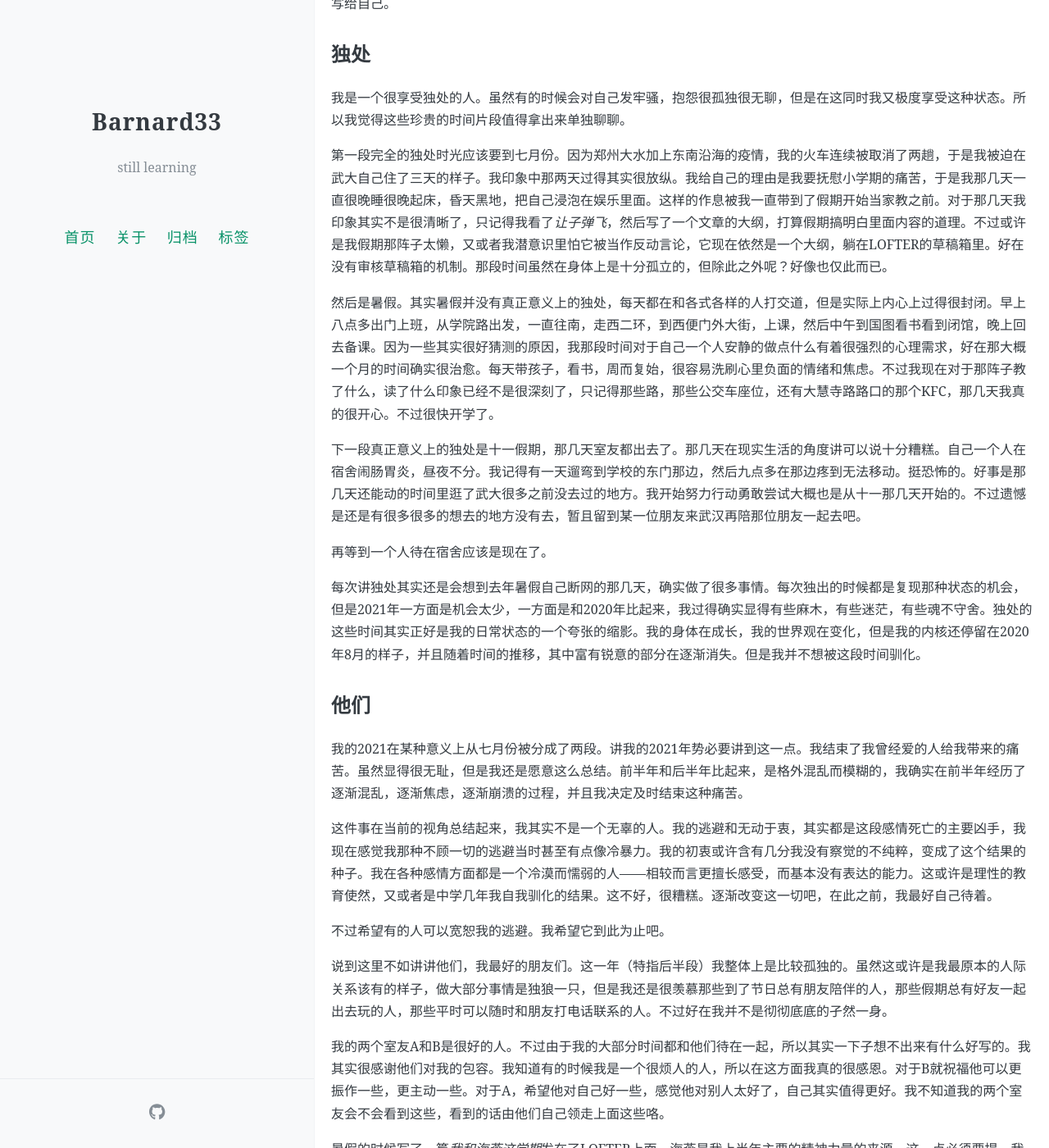
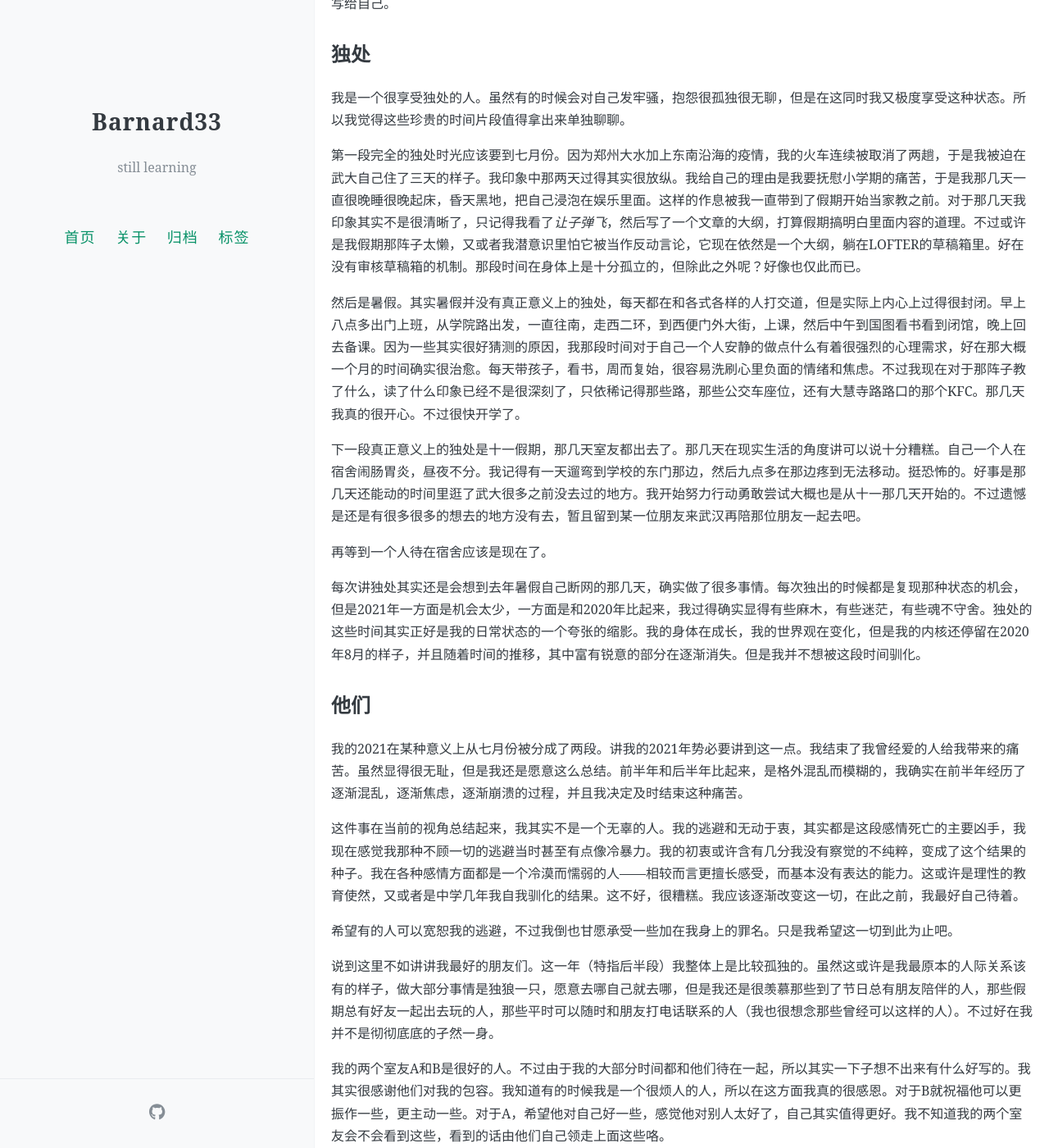
Before and after one commit to barnard33-233/barnard33_page, a Jekyll site: the page built from _posts/2022-1-1-new_year.md, in a window 1280 px wide and 1400 px high, scrolled down 440 px. Shown: the whole window at 82% size. Built offline with Jekyll 4.4.1, drawn with Linux system fonts in a browser that asks for light colours; comment, search, counter and statistics services are not loaded; some of the changed text lies outside the part shown.

Commit message:
slight changes in new_year

```diff
--- a/_posts/2022-1-1-new_year.md
+++ b/_posts/2022-1-1-new_year.md
@@ -22,9 +22,9 @@ comments: false
 
 我是一个很享受独处的人。虽然有的时候会对自己发牢骚，抱怨很孤独很无聊，但是在这同时我又极度享受这种状态。所以我觉得这些珍贵的时间片段值得拿出来单独聊聊。
 
-第一段完全的独处时光应该要到七月份。因为郑州大水加上东南沿海的疫情，我的火车连续被取消了两趟，于是我被迫在武大自己住了三天的样子。我印象中那两天过得其实很放纵。我给自己的理由是我要抚慰小学期的痛苦，于是我那几天一直很晚睡很晚起床，昏天黑地，把自己浸泡在娱乐里面。这样的作息被我一直带到了假期开始当家教之前。对于那几天我印象其实不是很清晰了，只记得我看了*让子弹飞*，然后写了一个文章的大纲，打算假期搞明白里面内容的道理。不过或许是我假期那阵子太懒，又或者我潜意识里怕它被当作反动言论，它现在依然是一个大纲，躺在LOFTER的草稿箱里。好在没有审核草稿箱的机制。那段时间虽然在身体上是十分孤立的，但除此之外呢？好像也仅此而已。
+第一段完全的独处时光应该要到七月份。因为郑州大水加上东南沿海的疫情，我的火车连续被取消了两趟，于是我被迫在武大自己住了三天的样子。我印象中那两天过得其实很放纵。我给自己的理由是我要抚慰小学期的痛苦，于是我那几天一直很晚睡很晚起床，昏天黑地，把自己浸泡在娱乐里面。这样的作息被我一直带到了假期开始当家教之前。对于那几天我印象其实不是很清晰了，只记得我看了*让子弹飞*，然后写了一个文章的大纲，打算假期搞明白里面内容的道理。不过或许是我假期那阵子太懒，又或者我潜意识里怕它被当作反动言论，它现在依然是一个大纲，躺在LOFTER的草稿箱里。好在没有审核草稿箱的机制。那段时间在身体上是十分孤立的，但除此之外呢？好像也仅此而已。
 
-然后是暑假。其实暑假并没有真正意义上的独处，每天都在和各式各样的人打交道，但是实际上内心上过得很封闭。早上八点多出门上班，从学院路出发，一直往南，走西二环，到西便门外大街，上课，然后中午到国图看书看到闭馆，晚上回去备课。因为一些其实很好猜测的原因，我那段时间对于自己一个人安静的做点什么有着很强烈的心理需求，好在那大概一个月的时间确实很治愈。每天带孩子，看书，周而复始，很容易洗刷心里负面的情绪和焦虑。不过我现在对于那阵子教了什么，读了什么印象已经不是很深刻了，只记得那些路，那些公交车座位，还有大慧寺路路口的那个KFC，那几天我真的很开心。不过很快开学了。
+然后是暑假。其实暑假并没有真正意义上的独处，每天都在和各式各样的人打交道，但是实际上内心上过得很封闭。早上八点多出门上班，从学院路出发，一直往南，走西二环，到西便门外大街，上课，然后中午到国图看书看到闭馆，晚上回去备课。因为一些其实很好猜测的原因，我那段时间对于自己一个人安静的做点什么有着很强烈的心理需求，好在那大概一个月的时间确实很治愈。每天带孩子，看书，周而复始，很容易洗刷心里负面的情绪和焦虑。不过我现在对于那阵子教了什么，读了什么印象已经不是很深刻了，只依稀记得那些路，那些公交车座位，还有大慧寺路路口的那个KFC。那几天我真的很开心。不过很快开学了。
 
 下一段真正意义上的独处是十一假期，那几天室友都出去了。那几天在现实生活的角度讲可以说十分糟糕。自己一个人在宿舍闹肠胃炎，昼夜不分。我记得有一天遛弯到学校的东门那边，然后九点多在那边疼到无法移动。挺恐怖的。好事是那几天还能动的时间里逛了武大很多之前没去过的地方。我开始努力行动勇敢尝试大概也是从十一那几天开始的。不过遗憾是还是有很多很多的想去的地方没有去，暂且留到某一位朋友来武汉再陪那位朋友一起去吧。
 
@@ -36,11 +36,11 @@ comments: false
 
 我的2021在某种意义上从七月份被分成了两段。讲我的2021年势必要讲到这一点。我结束了我曾经爱的人给我带来的痛苦。虽然显得很无耻，但是我还是愿意这么总结。前半年和后半年比起来，是格外混乱而模糊的，我确实在前半年经历了逐渐混乱，逐渐焦虑，逐渐崩溃的过程，并且我决定及时结束这种痛苦。
 
-这件事在当前的视角总结起来，我其实不是一个无辜的人。我的逃避和无动于衷，其实都是这段感情死亡的主要凶手，我现在感觉我那种不顾一切的逃避当时甚至有点像冷暴力。我的初衷或许含有几分我没有察觉的不纯粹，变成了这个结果的种子。我在各种感情方面都是一个冷漠而懦弱的人——相较而言更擅长感受，而基本没有表达的能力。这或许是理性的教育使然，又或者是中学几年我自我驯化的结果。这不好，很糟糕。逐渐改变这一切吧，在此之前，我最好自己待着。
+这件事在当前的视角总结起来，我其实不是一个无辜的人。我的逃避和无动于衷，其实都是这段感情死亡的主要凶手，我现在感觉我那种不顾一切的逃避当时甚至有点像冷暴力。我的初衷或许含有几分我没有察觉的不纯粹，变成了这个结果的种子。我在各种感情方面都是一个冷漠而懦弱的人——相较而言更擅长感受，而基本没有表达的能力。这或许是理性的教育使然，又或者是中学几年我自我驯化的结果。这不好，很糟糕。我应该逐渐改变这一切，在此之前，我最好自己待着。
 
-不过希望有的人可以宽恕我的逃避。我希望它到此为止吧。
+希望有的人可以宽恕我的逃避，不过我倒也甘愿承受一些加在我身上的罪名。只是我希望这一切到此为止吧。
 
-说到这里不如讲讲他们，我最好的朋友们。这一年（特指后半段）我整体上是比较孤独的。虽然这或许是我最原本的人际关系该有的样子，做大部分事情是独狼一只，但是我还是很羡慕那些到了节日总有朋友陪伴的人，那些假期总有好友一起出去玩的人，那些平时可以随时和朋友打电话联系的人。不过好在我并不是彻彻底底的孑然一身。
+说到这里不如讲讲我最好的朋友们。这一年（特指后半段）我整体上是比较孤独的。虽然这或许是我最原本的人际关系该有的样子，做大部分事情是独狼一只，愿意去哪自己就去哪，但是我还是很羡慕那些到了节日总有朋友陪伴的人，那些假期总有好友一起出去玩的人，那些平时可以随时和朋友打电话联系的人（我也很想念那些曾经可以这样的人）。不过好在我并不是彻彻底底的孑然一身。
 
 我的两个室友A和B是很好的人。不过由于我的大部分时间都和他们待在一起，所以其实一下子想不出来有什么好写的。我其实很感谢他们对我的包容。我知道有的时候我是一个很烦人的人，所以在这方面我真的很感恩。对于B就祝福他可以更振作一些，更主动一些。对于A，希望他对自己好一些，感觉他对别人太好了，自己其实值得更好。我不知道我的两个室友会不会看到这些，看到的话由他们自己领走上面这些咯。
 
@@ -48,7 +48,11 @@ comments: false
 
 我最后几个月做得最正确的一件事之一其实就是去认识SolFa--现在应该可以用这个名字来称呼这群人了。我最后这段时间花了很久和他们在一起。不过其实理性分析起来，我们认识的时间还很短，我们也都有自己的世界，现在说什么其实还为时尚早。不过我最期待这群人可以变成我最好的一群朋友。混音还没做完，或者说我最后的一部分音其实还没录完......会努力搞完的。未来还会做更多。
 
-最后要提的必定是孙老师。虽然我们这一年加起来可能见了不到十面（我甚至怀疑上限估计太高了），不过我的大部分开心和悲伤都是和她分享的。她是我最好的朋友，或许在当下这个时间节点下面不用加上之一。此时此刻应该正在刷新我们从认识到现在见面间隔时长的新记录，是真的挺想她的。
+最后要提的必定是孙老师。虽然我们这一年加起来可能见了不到十面（我甚至怀疑上限估计太高了），不过我的大部分开心和悲伤都是和她分享的。她是我最好的朋友，或许在当下这个时间节点下面不用加上之一。不过我很愧疚的一件事就是，我似乎总是在索取，而我自己总是没办法给予她足够的精神支持。主要原因是我不会。从这个角度讲，我对于她2021年一直愿意理我表示非常感激并抱有强烈的歉意。大概是这个意思。
+
+（？）
+
+此时此刻应该正在刷新我们从认识到现在见面间隔时长的新记录，是真的挺想她的。
 
 贴一个成就，傍晚发现的，应该很难被刷新了。
 
@@ -84,4 +88,15 @@ comments: false
 
 已经四点多了，那么最后的最后，
 
-<div align=center> **新年快乐。**
+<div align=center> 新年快乐。
+
+
+*一些后记*
+
+*其实这篇在一号凌晨就写好了，但是我花了好长的时间纠结要不要把这个分享出来。我希望有人会读，但是我又很怕有人读。*
+
+*其实感觉在这里说的内容有些过多了，其中一些理应是只存在于“心与坟墓”的。另外它也实在没有什么可读性，甚至也没什么读的意义，也应该不太会有人有兴趣读的。*
+
+*所以读到这里的各位，感谢。*
+
+*2022-01-02*
```
Also changed, not shown: other parts of _posts/2022-1-1-new_year.md (+1 -1 lines).
